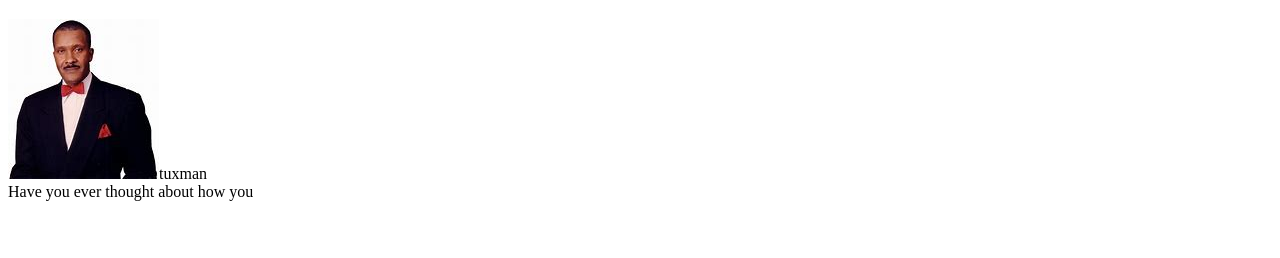
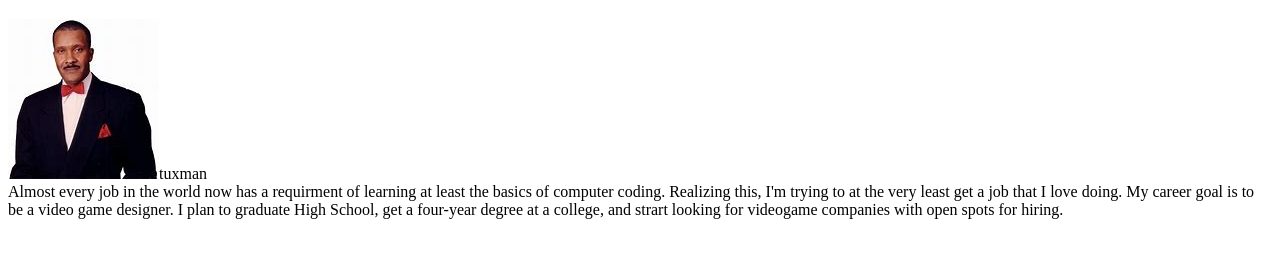
Before and after one commit to Dankusmemius/Dankusmemius.github.io, a plain HTML site: page aboutme.html in a window 1280 px wide. Shown: the part 136-394 px from the top of the page. Drawn offline with Linux system fonts and the light colour scheme; files whose address does not match are found by name.

Commit message:
added lots of text

```diff
--- a/aboutme.html
+++ b/aboutme.html
@@ -24,6 +24,7 @@
 
       <img src="tuxman.jfif">tuxman</img>
       <br>
-      Have you ever thought about how you
+      Almost every job in the world now has a requirment of learning at least the basics of computer coding.  Realizing this, I'm trying to at the very least get a job that I love doing.  My career goal is to be a video game designer.  I plan
+      to graduate High School, get a four-year degree at a college, and strart looking for videogame companies with open spots for hiring.
   </body>
 </html>
```
